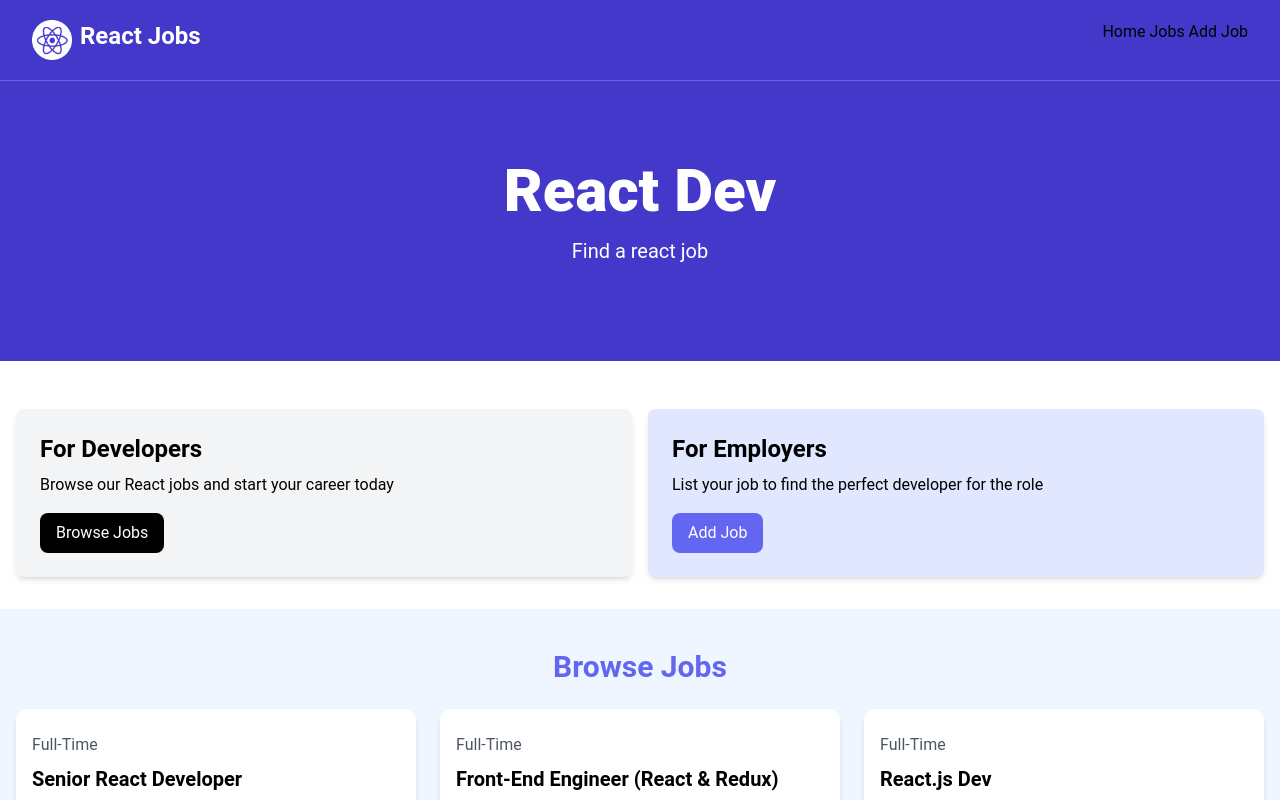
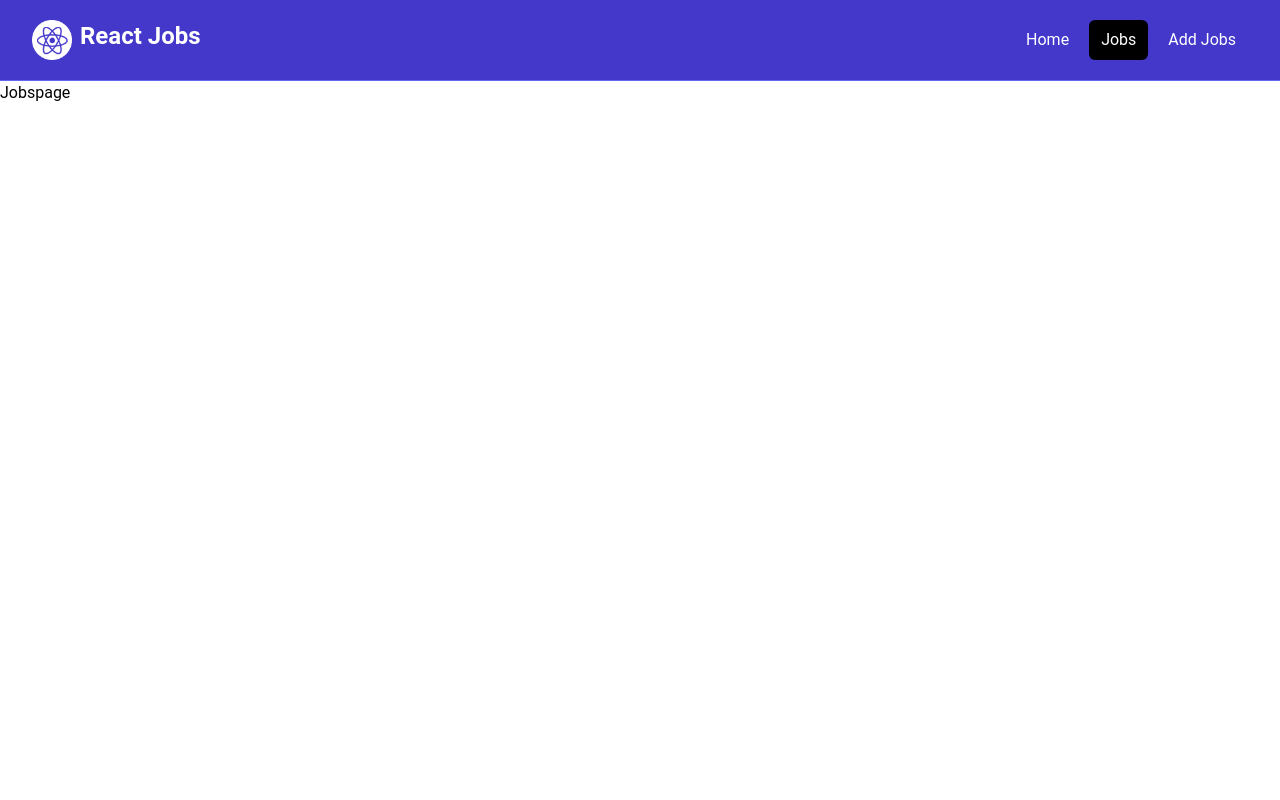
Before and after one commit to harrysese/Job-Listing-Website, a React (Vite) app: page /job in a window 1280 px wide. Shown: the top 800 px of the page. Built offline with nearby package versions, Linux system fonts and the light colour scheme.

Commit message:
Added pages and installed react-router-dom

```diff
--- a/package.json
+++ b/package.json
@@ -12,6 +12,7 @@
   "dependencies": {
     "react": "^18.3.1",
     "react-dom": "^18.3.1",
+    "react-icons": "^5.3.0",
     "react-router-dom": "^6.26.2"
   },
   "devDependencies": {
--- a/src/App.jsx
+++ b/src/App.jsx
@@ -1,20 +1,27 @@
-import Navbar from "./components/Navbar";
-import Hero from "./components/Hero";
-import ViewAllJobs from "./components/ViewAllJobs";
-import Homecards from "./components/Homecards";
-import JobListings from "./components/JobListings";
+import {
+  Route,
+  createBrowserRouter,
+  createRoutesFromElements,
+  Router,
+  RouterProvider,
+} from "react-router-dom";
+import Home from "./pages/Home";
+import MainLayout from "./layouts/MainLayout";
+import Jobspage from "./pages/Jobspage";
+import Addjobs from "./pages/Addjobs";
+import NotFoundPage from "./pages/NotFoundPage";
+const router=createBrowserRouter(
+  createRoutesFromElements(
+    <Route path='/' element={<MainLayout/>}>
+    <Route index  element={<Home/>}/>
+    <Route path="job" element={<Jobspage/>}/>
+    <Route path="addjobs" element={<Addjobs/>}/>
+    <Route path="*" element={<NotFoundPage/>}/>
+    </Route>
+  )
+)
 const App = () => {
-
-  return (
-    <>
-    <Navbar/>
-    <Hero title={"React Dev"} subtitle={"Find a react job"}/>
-    <Homecards/>
-    <JobListings/>
-    <ViewAllJobs/>
-    </>
-
-  );
+  return <RouterProvider router={router}/>
 };
 
 export default App;
--- a/src/components/JobListing.jsx
+++ b/src/components/JobListing.jsx
@@ -1,4 +1,5 @@
 import { useState } from "react"
+import {FaMapMarker} from "react-icons/fa"
 const JobListing = ({job}) => {
     const [showFullDescription, setShowFullDescription]=useState(false)
     let description=job.description
@@ -28,7 +29,8 @@ const JobListing = ({job}) => {
 
       <div className='flex flex-col lg:flex-row justify-between mb-4'>
         <div className='text-orange-700 mb-3'>
-
+        <FaMapMarker className="inline text-lg mr-2 mb-1"/>
+        {job.location}
         </div>
 
           <button className='h-[36px] bg-indigo-500 hover:bg-indigo-600 text-white px-4 py-2 rounded-lg text-center text-sm' >
--- a/src/components/Navbar.jsx
+++ b/src/components/Navbar.jsx
@@ -2,11 +2,11 @@ import { NavLink } from 'react-router-dom';
 import logo from '../assets/images/logo.png';
 
 const Navbar = () => {
-  const linkClass = ({ isActive }) =>
+  const linkClass = ( {isActive} ) =>(
     isActive
-      ? 'bg-black text-white hover:bg-gray-900 hover:text-white rounded-md px-3 py-2'
-      : 'text-white hover:bg-gray-900 hover:text-white rounded-md px-3 py-2';
-
+      ? ('bg-black text-white hover:bg-gray-900 hover:text-white rounded-md px-3 py-2')
+      : ('text-white hover:bg-gray-900 hover:text-white rounded-md px-3 py-2')
+  )
   return (
     <nav className='bg-indigo-700 border-b border-indigo-500'>
       <div className='mx-auto max-w-7xl px-2 sm:px-6 lg:px-8'>
@@ -18,9 +18,9 @@ const Navbar = () => {
               </span>
             <div className='md:ml-auto'>
               <div className='flex space-x-2'>
-                  Home
-                  Jobs
-                  Add Job
+                <NavLink to="/" className={linkClass}>Home</NavLink>
+                <NavLink to='job' className={linkClass}>Jobs</NavLink>
+                <NavLink to='addjobs' className={linkClass}> Add Jobs</NavLink>
               </div>
             </div>
           </div>
--- /dev/null
+++ b/src/layouts/MainLayout.jsx
@@ -0,0 +1,15 @@
+import { Outlet } from "react-router-dom";
+import Navbar from "../components/Navbar";
+
+
+const MainLayout = () => {
+  return (
+    <>
+    <Navbar/>
+    <Outlet/>
+
+    </>
+  )
+}
+
+export default MainLayout
--- /dev/null
+++ b/src/pages/Addjobs.jsx
@@ -0,0 +1,8 @@
+
+const Addjobs = () => {
+  return (
+    <div>Addjobs</div>
+  )
+}
+
+export default Addjobs
--- /dev/null
+++ b/src/pages/Home.jsx
@@ -0,0 +1,17 @@
+import Hero from "../components/Hero";
+import ViewAllJobs from "../components/ViewAllJobs";
+import Homecards from "../components/Homecards";
+import JobListings from "../components/JobListings";
+
+const Home = () => {
+  return (
+   <>
+      <Hero title={"React Dev"} subtitle={"Find a react job"} />
+      <Homecards />
+      <JobListings />
+      <ViewAllJobs />
+   </>
+  )
+}
+
+export default Home
--- /dev/null
+++ b/src/pages/Jobspage.jsx
@@ -0,0 +1,8 @@
+
+const Jobspage = () => {
+  return (
+    <div>Jobspage</div>
+  )
+}
+
+export default Jobspage
--- /dev/null
+++ b/src/pages/NotFoundPage.jsx
@@ -0,0 +1,19 @@
+import { Link } from 'react-router-dom';
+import { FaExclamationTriangle } from 'react-icons/fa';
+
+const NotFoundPage = () => {
+  return (
+    <section className='text-center flex flex-col justify-center items-center h-96'>
+      <FaExclamationTriangle className='text-yellow-400 text-6xl mb-4' />
+      <h1 className='text-6xl font-bold mb-4'>404 Not Found</h1>
+      <p className='text-xl mb-5'>This page does not exist</p>
+      <Link
+        to='/'
+        className='text-white bg-indigo-700 hover:bg-indigo-900 rounded-md px-3 py-2 mt-4'
+      >
+        Go Back
+      </Link>
+    </section>
+  );
+};
+export default NotFoundPage;
```
Also changed, not shown: 1 other file (tests, documents, lock files or other folders).
